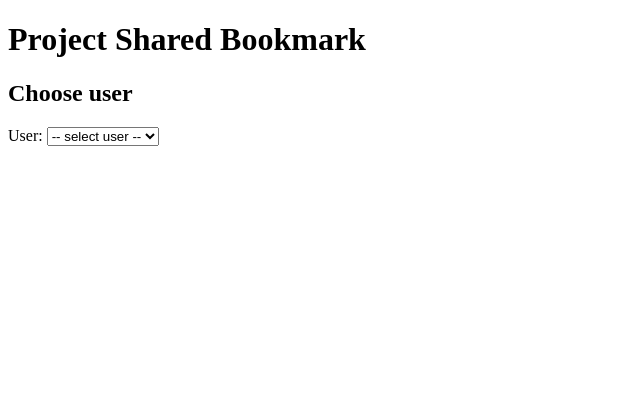
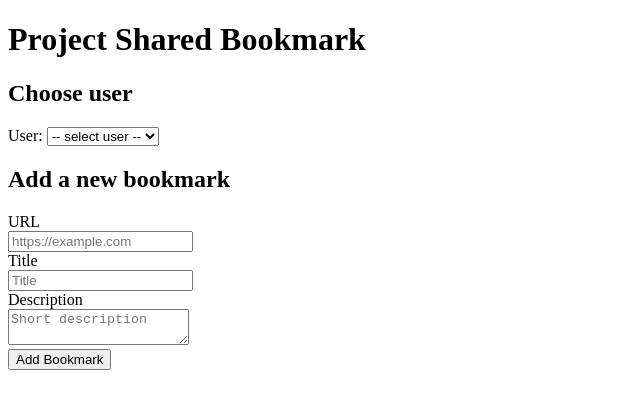
Before and after one commit to iteddy16/Project-Shared-Bookmarks-Sprint3-Piscine, a plain HTML site: page index.html in a window 1280 px wide. Shown: the whole page, without its empty margins (0-640 px from the left). Drawn offline with Linux system fonts and the light colour scheme.

Commit message:
Add a form to handle adding new bookmarks using semantic elements.

```diff
--- a/index.html
+++ b/index.html
@@ -20,6 +20,30 @@
         <div id="userSelectDesc" hidden>Choose a user to view and add bookmarks for them.</div>
       </section>
 
+
+       <section aria-labelledby="add-heading">
+        <h2 id="add-heading">Add a new bookmark</h2>
+        <form id="bookmarkForm">
+          <div>
+            <label for="urlInput">URL</label><br/>
+            <input id="urlInput" name="url" type="url" required placeholder="https://example.com" />
+          </div>
+
+          <div>
+            <label for="titleInput">Title</label><br/>
+            <input id="titleInput" name="title" type="text" required placeholder="Title" />
+          </div>
+
+          <div>
+            <label for="descInput">Description</label><br/>
+            <textarea id="descInput" name="description" required placeholder="Short description"></textarea>
+          </div>
+
+          <div>
+            <button id="submitBtn" type="submit">Add Bookmark</button>
+          </div>
+        </form>
+      </section>
     </main>
 
   </body>
```
